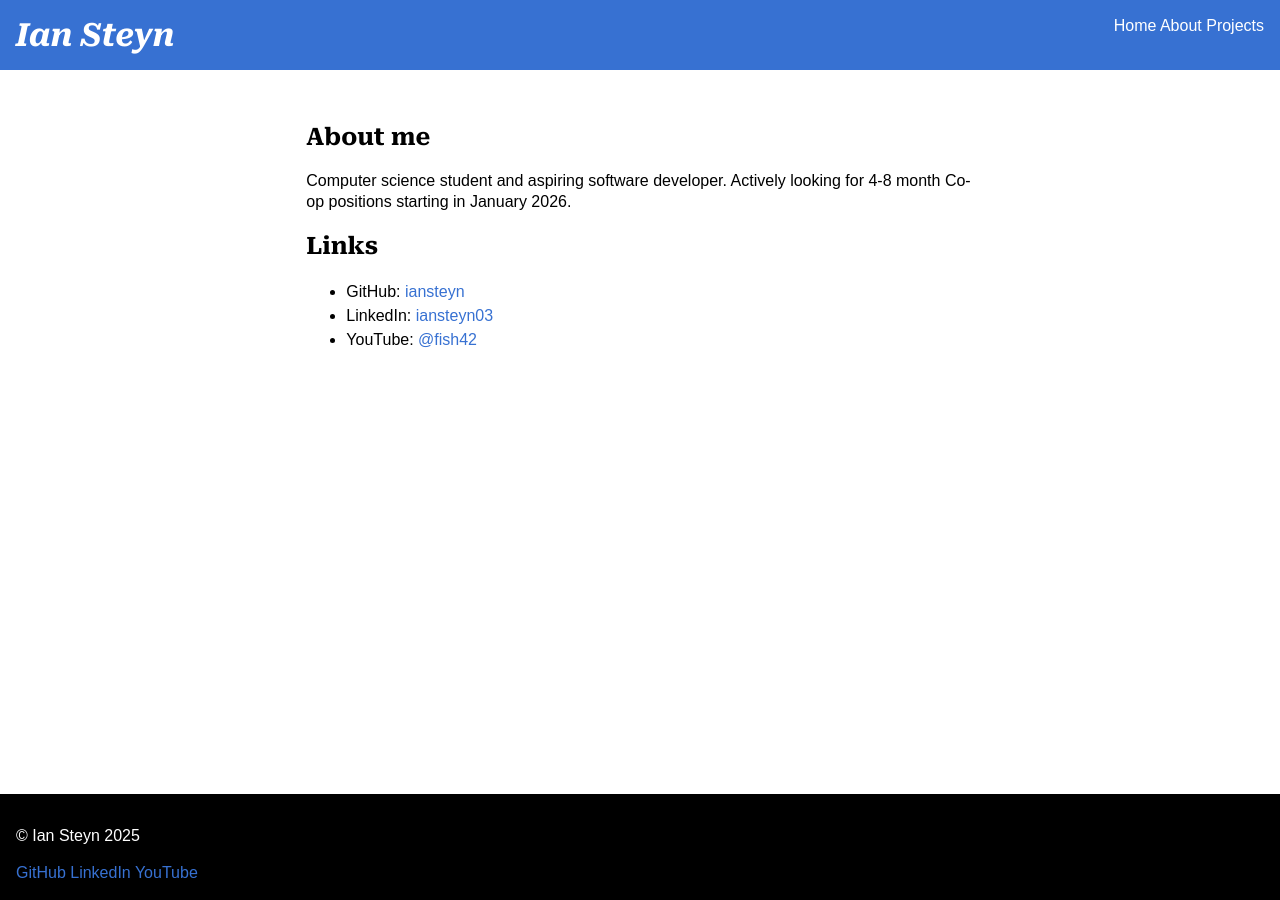
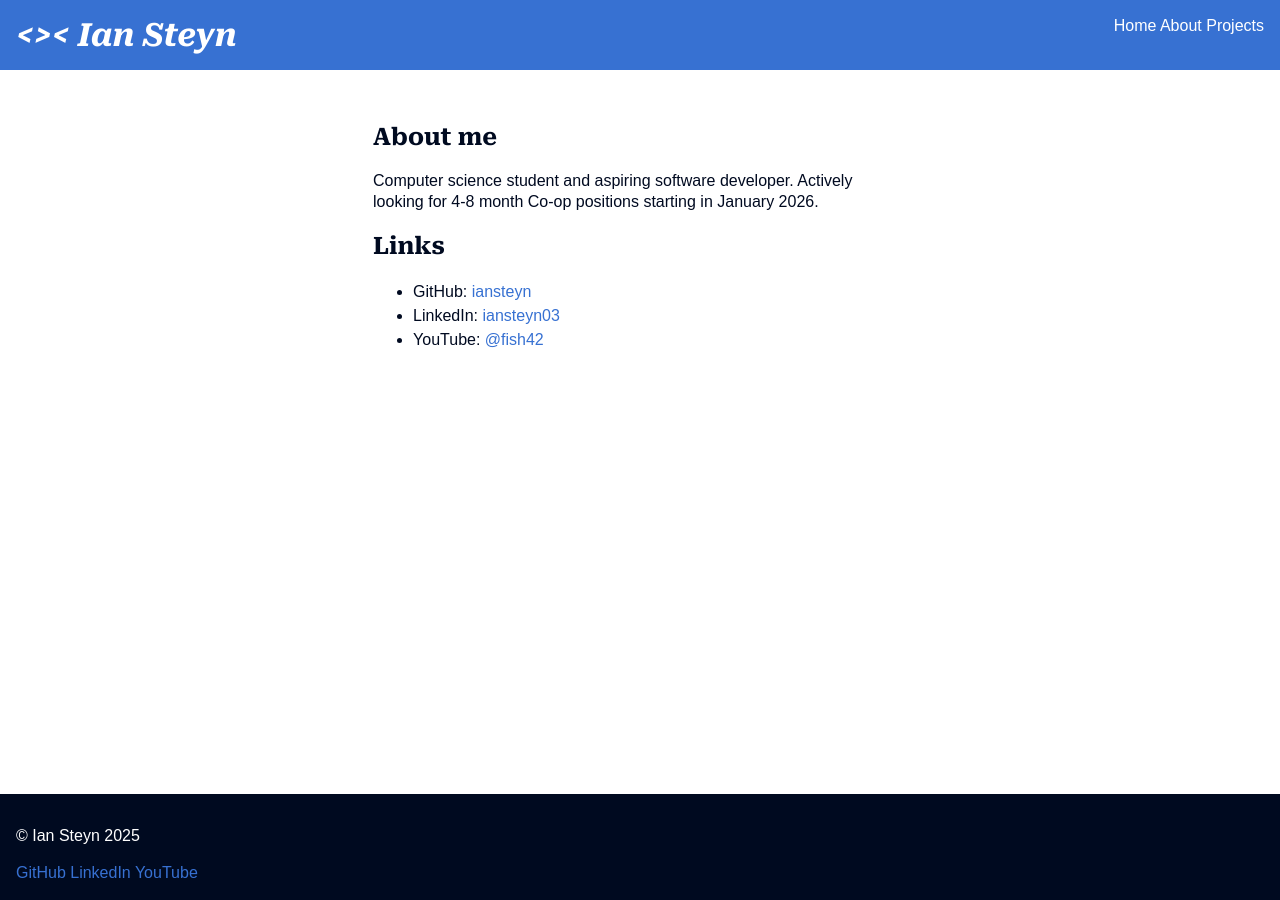
Before and after one commit to iansteyn/iansteyn.github.io, a Jekyll site: the page built from index.html, in a window 1280 px wide. Built offline with Jekyll 4.4.1, drawn with Linux system fonts in a browser that asks for light colours; some web fonts are replaced.

Commit message:
Minor header and color changes

```diff
--- a/_includes/header.html
+++ b/_includes/header.html
@@ -1,7 +1,7 @@
 <header class="site-header">
   <nav class="navbar">
      <h1 class="nav-logo">
-      Ian Steyn
+      <>< Ian Steyn
     </h1>
     <div class="nav-links">
       <a href="/">Home</a>
--- a/css/style.css
+++ b/css/style.css
@@ -1,20 +1,23 @@
 /*COLORS */
 :root {
     --sky: #3771d2;
-    --ians-dark-blue: rgb(27, 27, 125);
+    --dark: #000a20;
+    --ians-dark-blue: #1b1b7d;
 }
 
 /* FONTS */
 body {
+    color: var(--dark);
     font-family: "Radio Canada Big", sans-serif;
     line-height: 1.3;
 }
 
 h1, h2, h3, h4 {
     font-family: "Roboto Serif", Georgia, serif;
-    font-weight: bold;
 }
 h1, h2, h3, h4, h5, h6 {
+    color: var(--dark);
+    font-weight: bold;
     line-height: 1.2;
 }
 
@@ -53,7 +56,7 @@
 
 .site-footer {
     color: white;
-    background-color: rgb(0, 0, 0);
+    background-color: var(--dark);
     padding: 1rem;
     align-self: self-end;
 }
@@ -85,6 +88,7 @@
 }
 
 .nav-logo {
+    color: white;
     font-style: italic;
     margin: 0;
 }
@@ -98,6 +102,6 @@
 
 .article {
     min-width: max(fit-content, 75ch);
-    max-width: 75ch;
+    max-width: 60ch;
     padding: 1rem 2rem;
 }
```
